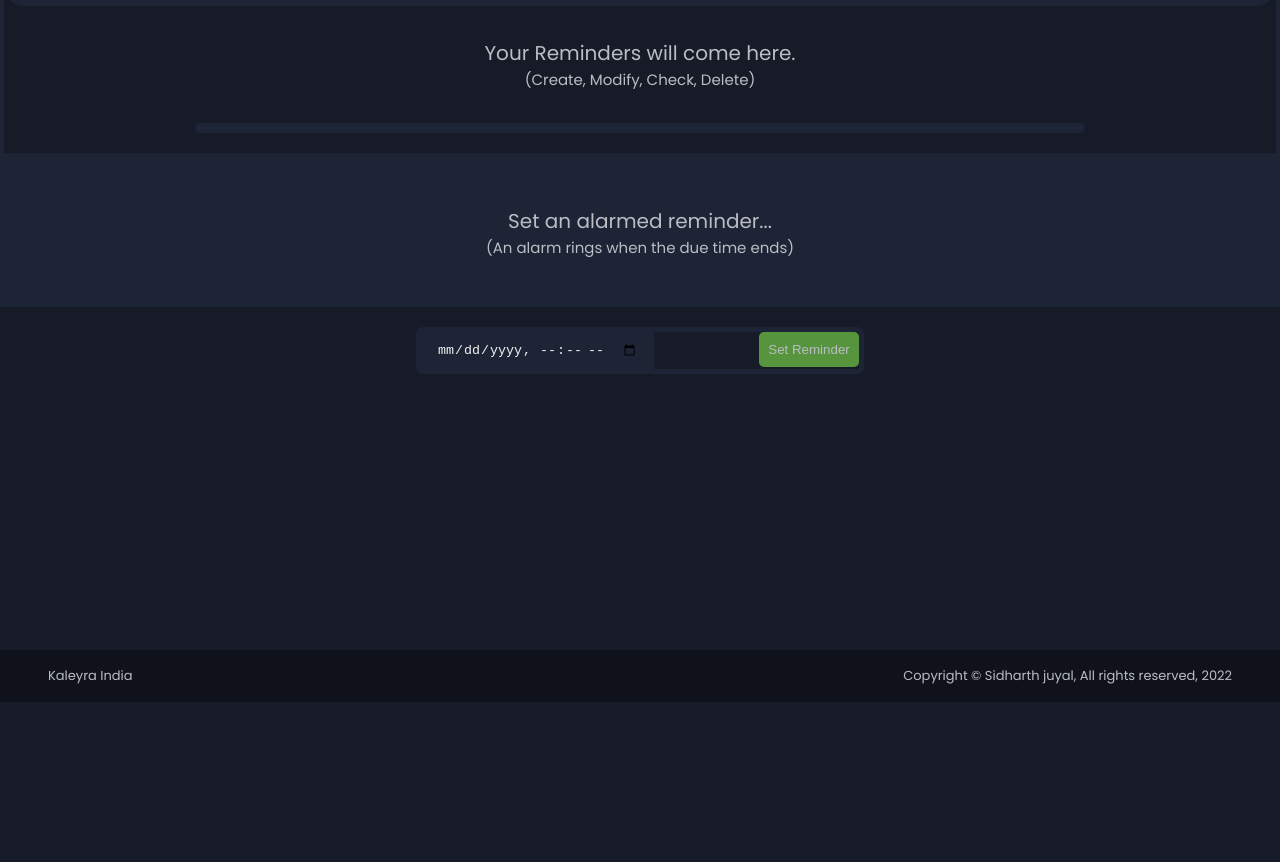
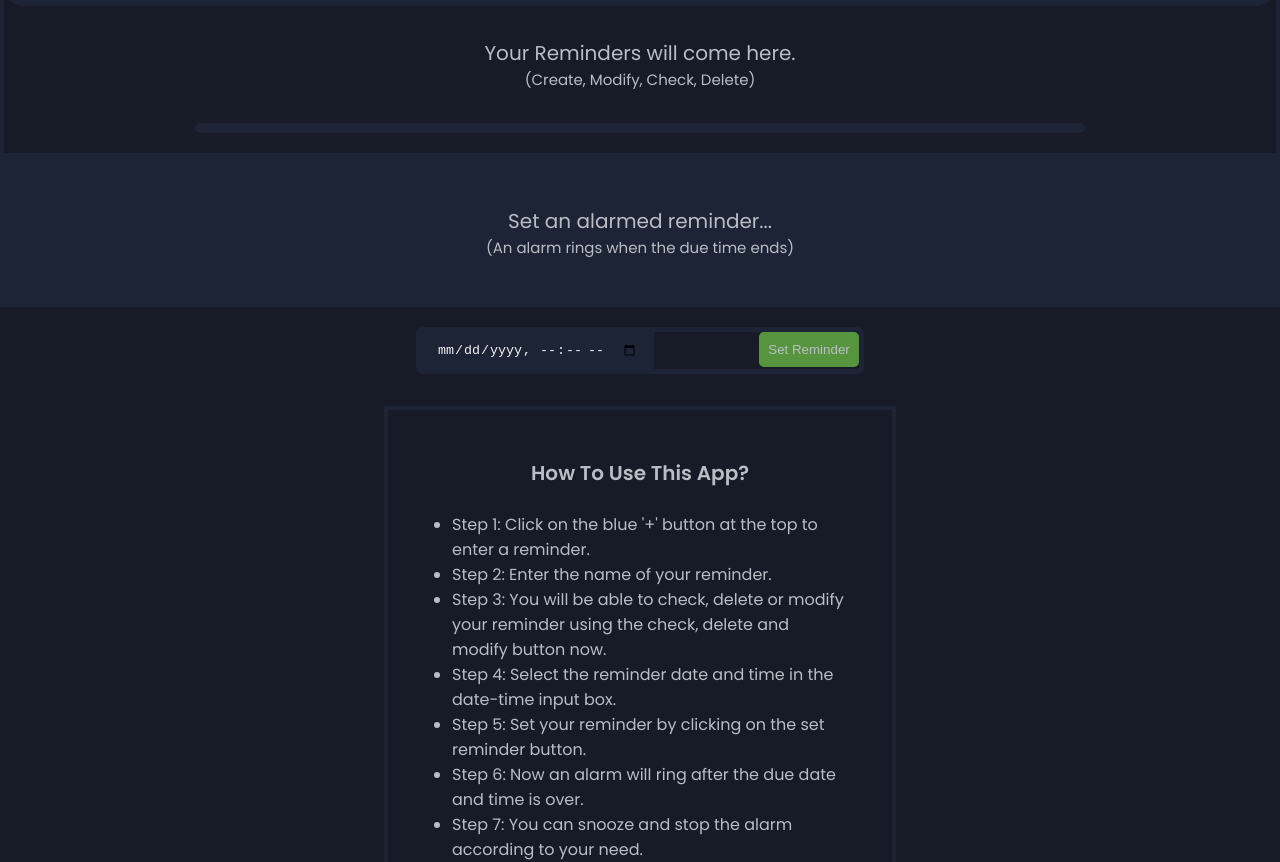
Before and after one commit to sidharthjuyal/Kaleyra-Reminder-App, a plain HTML site: page index.html in a window 1280 px wide. Shown: the part 98-960 px from the top of the page. Before the commit the page ends 800 px from the top, so only its background shows below. Drawn offline with Linux system fonts and the light colour scheme.

Commit message:
update v0.4

```diff
--- a/index.html
+++ b/index.html
@@ -45,6 +45,22 @@
         </div>
     </div>
 
+    <!-- information -->
+    <div class="container margin">
+        <h1 class="infoHeader">How To Use This App?</h1>
+        <div class="ul-cont">
+            <ul class="info-list">
+            <li>Step 1: Click on the blue '+' button at the top to enter a reminder.</li>
+            <li>Step 2: Enter the name of your reminder.</li>
+            <li>Step 3: You will be able to check, delete or modify your reminder using the check, delete and modify button now.</li>
+            <li>Step 4: Select the reminder date and time in the date-time input box.</li>
+            <li>Step 5: Set your reminder by clicking on the set reminder button.</li>
+            <li>Step 6: Now an alarm will ring after the due date and time is over.</li>
+            <li>Step 7: You can snooze and stop the alarm according to your need.</li>
+        </ul>
+    </div>
+    </div>
+
     <!-- footer -->
     <footer>
         <p>Kaleyra India</p>
--- a/style.css
+++ b/style.css
@@ -198,6 +198,27 @@ body {
     justify-content: space-evenly;
 }
 
+/* information */
+.infoHeader{
+    text-align: center;
+    color:var(--text-color);
+    font-size: var(--h1-font-size);
+    margin:1rem;
+}
+
+.info-list{
+    color:var(--text-color);
+    margin:1.5rem 1rem 2rem 2rem;
+}
+
+.margin{
+    margin:2rem auto;
+    width:40%;
+    padding:2rem;
+}
+
+
+
 /* footer */
 
 footer {
@@ -207,9 +228,7 @@ footer {
     color: var(--text-color);
     padding: 1rem 2rem;
     text-align: center;
-    position: fixed;
     width: 100%;
-    bottom: 0;
     font-size: var(--small-font-size);
 }
 
@@ -263,4 +282,13 @@ footer>p {
         align-items: center;
     }
 
+    .ul-cont{
+        width:90%;
+        text-align: left;
+    }
+
+    .margin{
+        width:100%;
+        padding:0.4rem 0 0.4rem 0.4rem;;
+    }
 }
```
